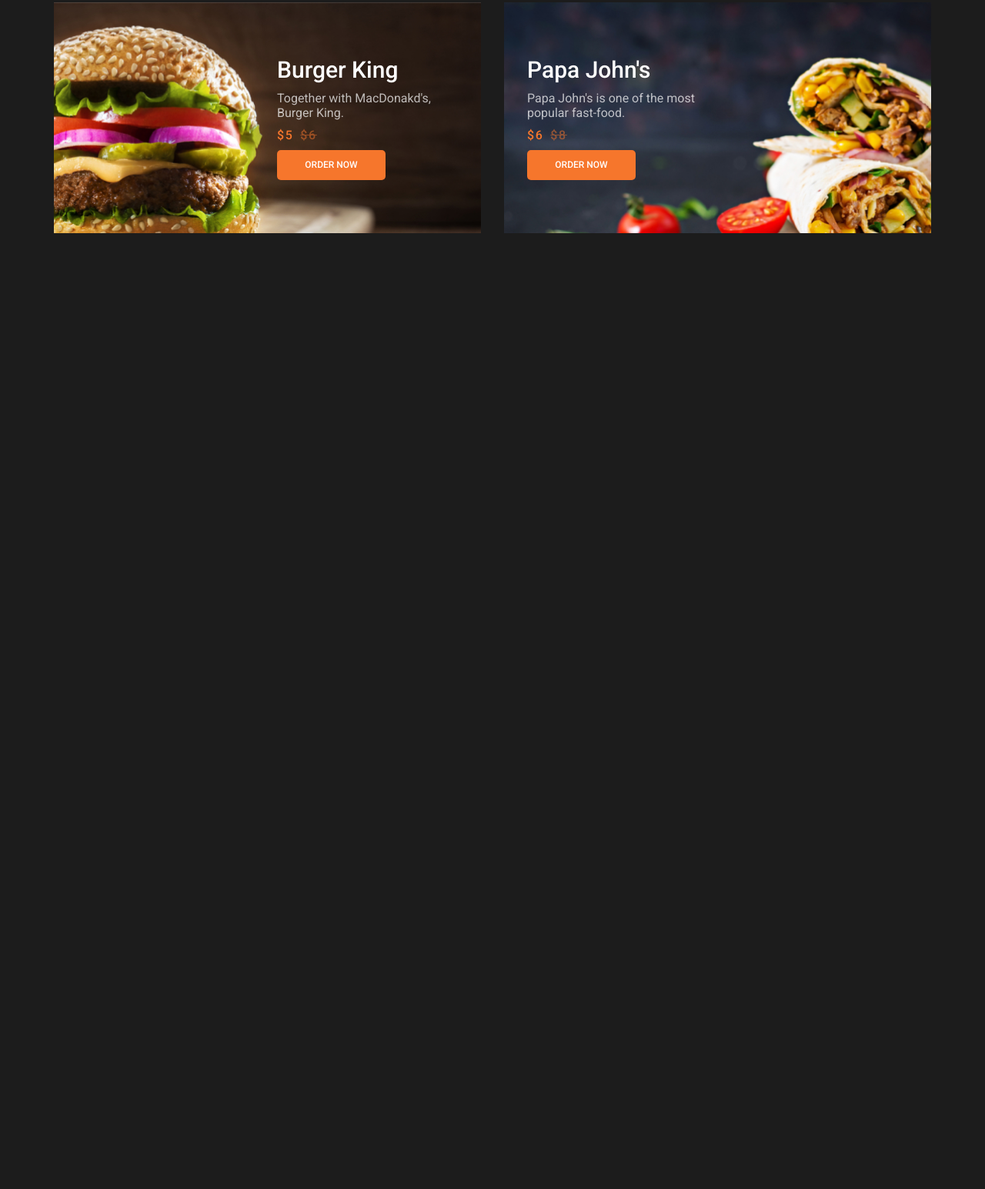
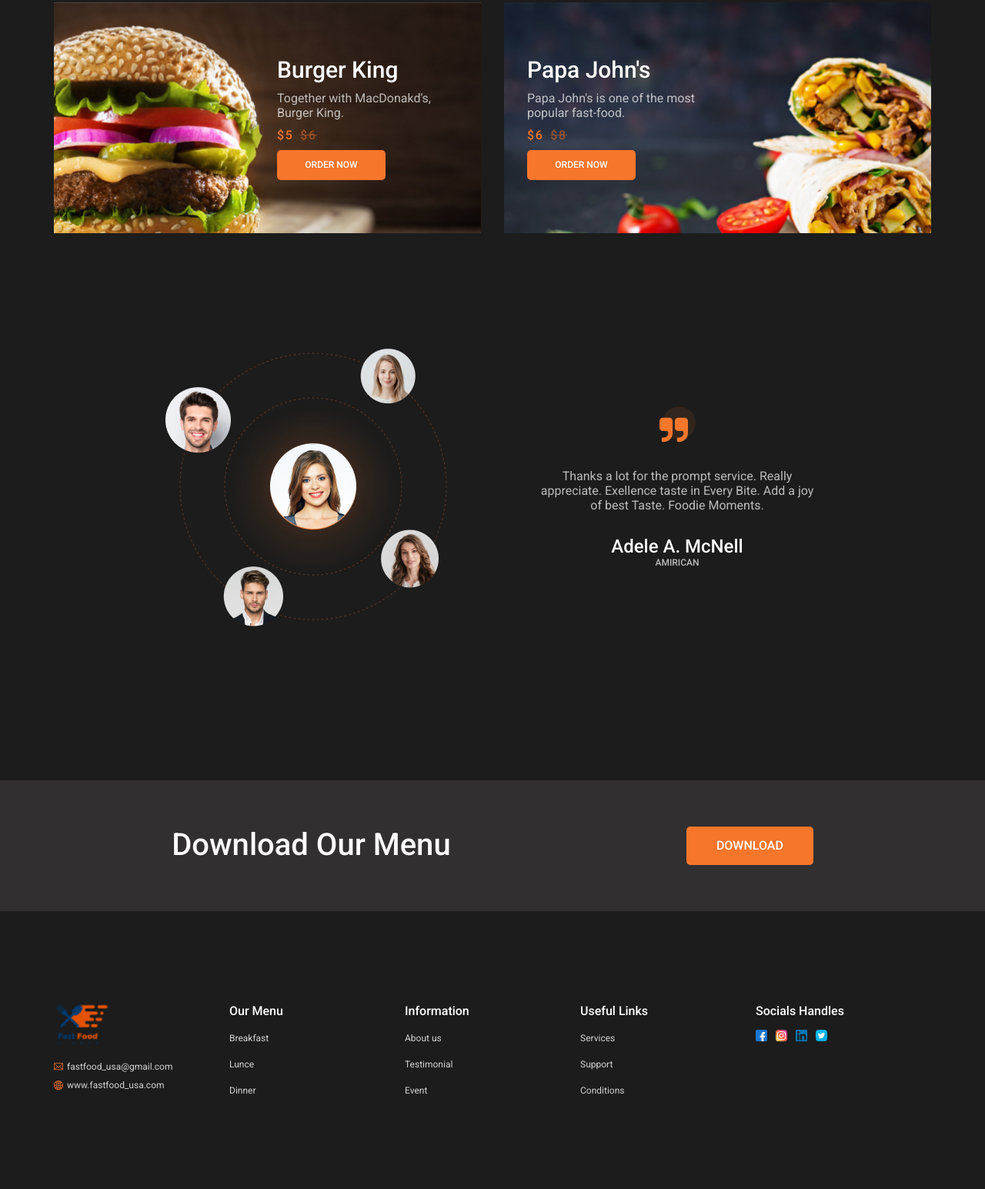
Before and after one commit to Walle1997/Burger-s-landing-test-case-, a plain HTML site: page index.html in a window 1280 px wide. Shown: the part 2475-4020 px from the top of the page at 77% size. Before the commit the page ends 2928 px from the top, so only its background shows below. Drawn offline with Linux system fonts and the light colour scheme.

Commit message:
done start page

```diff
--- a/index.html
+++ b/index.html
@@ -112,6 +112,72 @@
             </div>
           </div>
         </section>
+        <div class="feedback">
+          <div class="container">
+            <img src="./images/feedback.png" alt="" class="feedback__img">
+
+            <blockquote class="feedback__text">
+              <p class="feedback__desc">Thanks a lot for the prompt service.
+                Really appreciate. Exellence taste in Every Bite. Add a joy of best Taste. Foodie Moments.
+              </p>
+              <cite class="feedback__author">Adele A. McNell</cite>
+              <span class="feedback__subauthor">AMIRICAN</span>
+            </blockquote>
+          </div>
+        </div>
+        <div class="download">
+          <div class="container">
+            <p class="download__title">Download Our Menu</p>
+            <a href="./images/burger.png" class="btn" download>DOWNLOAD</a>
+          </div>
+        </div>
     </main>
+    <footer class="footer">
+      <div class="container">
+        <div class="footer__contacts">
+          <img src="./images/icons/logo.png" alt="Логотип" class="footer__logo">
+          <a class="footer__link footer__link-mail" href="mailto:fastfood_usa@gmail.com">fastfood_usa@gmail.com</a>
+          <a href="#!" class="footer__link footer__link-web">www.fastfood_usa.com</a>
+        </div>
+        <nav class="footer__nav">
+          <ul class="footer__list">
+            <li class="footer__list-title footer__menu">
+              <a class="footer__title" href="#!">Our Menu</a>
+              <ul class="footer__inner-list">
+                <li class="footer__list-item"><a href="#!">Breakfast</a></li>
+                <li class="footer__list-item"><a href="#!">Lunce</a></li>
+                <li class="footer__list-item"><a href="#!">Dinner</a></li>
+              </ul>
+            </li>
+
+            <li class="footer__list-title footer__info">
+              <a class="footer__title" href="#!">Information</a>
+              <ul class="footer__inner-list">
+                <li class="footer__list-item"><a href="#!">About us</a></li>
+                <li class="footer__list-item"><a href="#!">Testimonial</a></li>
+                <li class="footer__list-item"><a href="#!">Event</a></li>
+              </ul>
+            </li>
+            <li class="footer__list-title footer__links">
+              <a class="footer__title" href="#!">Useful Links</a>
+              <ul class="footer__inner-list">
+                <li class="footer__list-item"><a href="#!">Services</a></li>
+                <li class="footer__list-item"><a href="#!">Support</a></li>
+                <li class="footer__list-item"><a href="#!">Conditions</a></li>
+              </ul>
+            </li>
+          </ul>
+        </nav>
+        <div class="footer__socials">
+          <p class="footer__title">Socials Handles</p>
+          <div class="footer__socials-icons">
+            <a class="footer__socials-link" href="#!"><img src="./images/icons/socials/facebook.png" alt=""></a>
+            <a class="footer__socials-link" href="#!"><img src="./images/icons/socials/instagram.png" alt=""></a>
+            <a class="footer__socials-link" href="#!"><img src="./images/icons/socials/linkedin.png" alt=""></a>
+            <a class="footer__socials-link" href="#!"><img src="./images/icons/socials/twitter.png" alt=""></a>
+          </div>
+        </div>
+      </div>
+    </footer>
 </body>
 </html>
--- a/style.css
+++ b/style.css
@@ -314,3 +314,173 @@
 .card-papa {
     background-image: url("/images/product-4.jpg");
 }
+
+/*! Feedback*/
+
+.feedback {
+    padding-bottom: 200px;
+}
+
+.feedback .container {
+    display: flex;
+    align-items: center;
+    justify-content: space-between;
+    max-width: 880px;
+}
+
+.container {
+
+}
+
+.feedback__img {
+
+}
+
+.feedback__text {
+    margin: 0;
+    text-align: center;
+    width: 370px;
+    /* display: flex;
+    flex-direction: column; */
+}
+
+.feedback__text::before {
+    content: url(./images/icons/quote.svg);
+}
+
+.feedback__desc {
+    opacity: 0.7;
+    margin: 30px 0;
+}
+
+.feedback__author {
+    font-style: normal;
+    font-weight: 500;
+    font-size: 24px;
+}
+
+.feedback__subauthor {
+    font-weight: 500;
+    font-size: 12px;
+    opacity: 0.7;
+    display: block;
+}
+
+
+/*! Download*/
+
+.download {
+    padding: 60px 0;
+    background: #312F30;
+}
+
+.download .container {
+    display: flex;
+    justify-content: space-around;
+}
+
+.download__title {
+    font-weight: 500;
+    font-size: 40px;
+}
+
+.btn {
+
+}
+
+/*! Footer*/
+
+.footer {
+    padding: 120px 0;
+}
+
+.footer a {
+    font-size: 12px;
+    color: rgba(255, 255, 255, 0.8);
+    transition:color 0.3s;
+}
+
+.footer a:hover {
+    color: rgba(255, 255, 255, 0.9);
+}
+
+.footer .footer__title {
+    display: inline-block;
+    font-weight: 500;
+    font-size: 16px;
+    color: #fff;
+    margin-bottom: 15px;
+}
+
+.footer .container {
+    display: grid;
+    grid-template-columns: 1fr 3fr 1fr;
+    grid-template-areas: "contacts nav socials";
+}
+
+.footer__contacts {
+    display: flex;
+    flex-direction: column;
+    align-items: flex-start;
+}
+
+.footer__logo {
+    width: 70px;
+    margin-bottom: 20px;
+}
+
+.footer__link {
+    display: flex;
+    align-items: center;
+    gap: 5px;
+}
+
+.footer__link + .footer__link {
+    margin-top: 10px;
+}
+
+.footer__link::before {
+    content: url("./images/icons/global.svg");
+    height: 12px;
+    width: 12px;
+}
+
+.footer__link-mail::before {
+    content: url("./images/icons/mail.svg");
+
+}
+
+.footer__link-web::before {
+    content: url("./images/icons/global.svg");
+
+}
+
+.footer__nav {
+
+}
+
+.footer__list {
+    display: grid;
+    grid-template-columns: repeat(3, 1fr);
+}
+
+
+.footer__list-title {
+
+}
+
+.footer__inner-list {
+
+}
+
+.footer__list-item + .footer__list-item {
+    margin-top: 15px;
+}
+
+.footer__socials {
+
+}
+
+.footer__socials-link + .footer__socials-link {
+    margin-left: 7px;
+}
```
